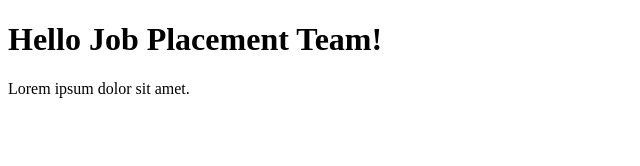
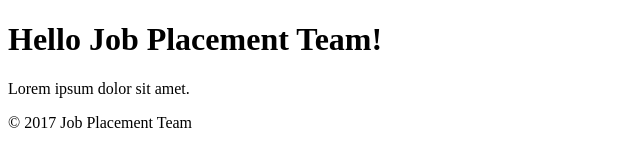
Before and after one commit to techtobit/EndGame-Day01, a plain HTML site: page index.html in a window 1280 px wide. Shown: the whole page, without its empty margins (0-640 px from the left). Drawn offline with Linux system fonts and the light colour scheme.

Commit message:
footer add

```diff
--- a/index.html
+++ b/index.html
@@ -13,6 +13,9 @@
         <h1>Hello Job Placement Team!</h1>
         <p>Lorem ipsum dolor sit amet. </p>
     </div>
+    <footer>
+        <p>&copy; 2017 Job Placement Team</p>
+    </footer>
 </body>
 
 </html>
```
Lines whose indentation alone changed are shown as unchanged.
